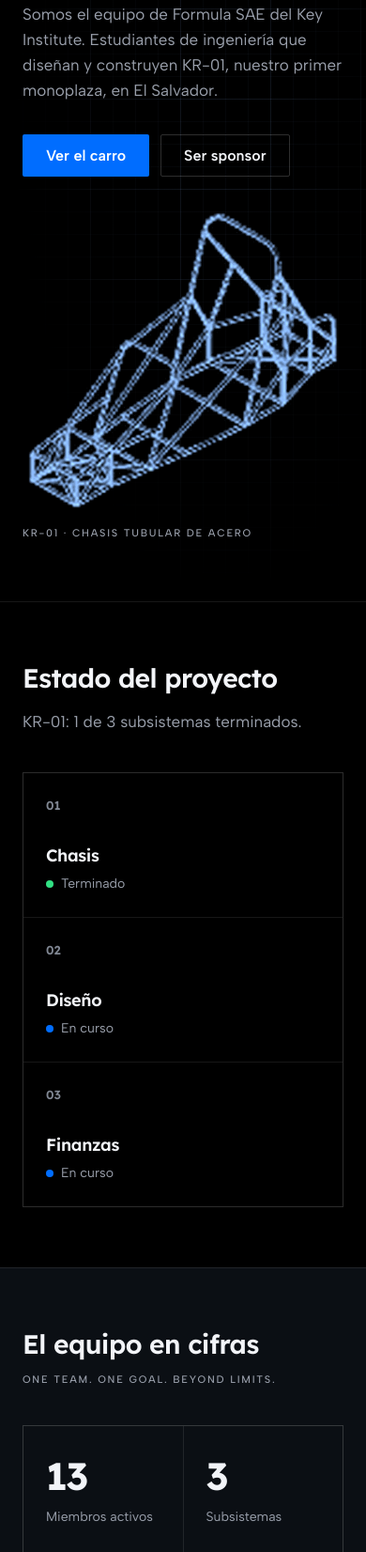
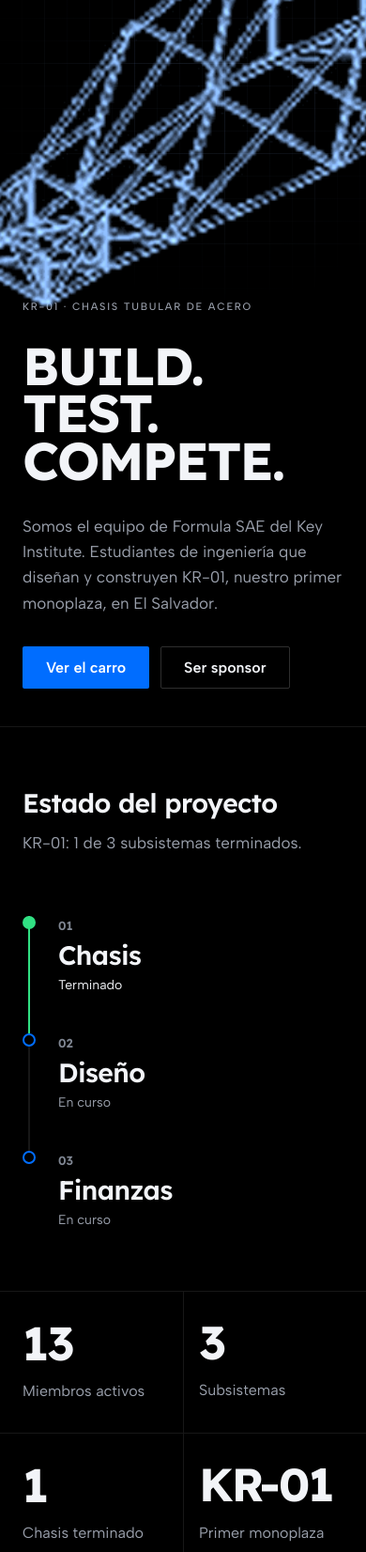
Before and after one commit to DiegoMontPy/Kinetic, an Astro site: page / in a window 390 px wide. Shown: the part 348-2000 px from the top of the page at 94% size. Built offline with nearby package versions, Linux system fonts and the light colour scheme; Astro itself is replaced by a stand-in of ours.

Commit message:
feat: rediseña Inicio con hero a sangre, riel de estado, banda de cifras y secuencia de fases

```diff
--- a/src/components/FsaeExplainer.astro
+++ b/src/components/FsaeExplainer.astro
@@ -11,7 +11,7 @@ const { fsae } = home;
       <p class="lede">{fsae.intro}</p>
       <p class="note">{fsae.companyNote}</p>
     </div>
-    <ol class="phases list-reset">
+    <ol class="sequence list-reset">
       {fsae.phases.map((phase, index) => (
         <li class="phase" data-reveal>
           <span class="number" aria-hidden="true">
@@ -36,6 +36,8 @@ const { fsae } = home;
   }
 
   .intro {
+    position: sticky;
+    top: calc(var(--nav-height) + var(--space-10));
     display: grid;
     gap: var(--space-5);
   }
@@ -47,39 +49,66 @@ const { fsae } = home;
 
   .phase {
     display: grid;
-    grid-template-columns: var(--space-12) minmax(0, 1fr);
-    gap: var(--space-4);
-    padding-block: var(--space-6);
-    border-top: var(--border-width) solid var(--color-border);
+    grid-template-columns: var(--space-16) minmax(0, 1fr);
+    column-gap: var(--space-6);
   }
 
-  .phase:last-child {
-    border-bottom: var(--border-width) solid var(--color-border);
+  /* The number column stretches the full height of the phase, so its line reaches the next one. */
+  .number {
+    display: flex;
+    flex-direction: column;
+    color: var(--color-line-blue);
+    font-family: var(--font-heading);
+    font-size: var(--text-xl);
+    font-weight: var(--weight-bold);
+    font-variant-numeric: tabular-nums;
+    line-height: var(--leading-display);
+    letter-spacing: var(--tracking-display);
   }
 
-  .number {
-    color: var(--color-accent-hover);
-    font-family: var(--font-heading);
-    font-size: var(--text-sm);
-    font-weight: var(--weight-semibold);
-    font-variant-numeric: tabular-nums;
-    line-height: var(--leading-snug);
-    padding-top: var(--space-1);
+  .phase:not(:last-child) .number::after {
+    content: "";
+    flex: 1;
+    width: var(--border-width);
+    margin: var(--space-4) 0 var(--space-4) var(--space-4);
+    background: var(--color-line-blue);
   }
 
   .body {
     display: grid;
+    align-content: start;
     gap: var(--space-2);
+    padding-bottom: var(--space-12);
+  }
+
+  .phase:last-child .body {
+    padding-bottom: 0;
+  }
+
+  .body h3 {
+    font-size: var(--text-xl);
   }
 
   .body p {
+    max-width: var(--measure-narrow);
     color: var(--color-text-muted);
   }
 
   @media (max-width: 959px) {
     .layout {
       grid-template-columns: minmax(0, 1fr);
-      gap: var(--space-10);
+      gap: var(--space-12);
+    }
+
+    .intro {
+      position: static;
+    }
+  }
+
+  @media (max-width: 639px) {
+    .phase {
+      grid-template-columns: var(--space-12) minmax(0, 1fr);
+      column-gap: var(--space-4);
     }
   }
 </style>
--- a/src/components/HomeHero.astro
+++ b/src/components/HomeHero.astro
@@ -18,10 +18,9 @@ const visual = [render, wireframe]
   .find((image): image is { alt: string; src: ImageMetadata } => image.src !== undefined);
 ---
 
-<section class="hero blueprint" aria-labelledby="hero-title">
-  <div class="container grid">
-    <div class="copy">
-      <p class="caps">{hero.eyebrow}</p>
+<section class="hero" aria-labelledby="hero-title">
+  <div class="container copy">
+    <p class="caps label eyebrow">{hero.eyebrow}</p>
     <h1 id="hero-title" class="motto" lang="en">
       {site.motto.map((line) => (
         <span>{line}</span>
@@ -38,46 +37,59 @@ const visual = [render, wireframe]
     </div>
   </div>
   <figure class="visual">
+    <div class="render blueprint">
       {visual ? (
         <Picture
           src={visual.src}
           alt={visual.alt}
           formats={["avif", "webp"]}
           fallbackFormat="webp"
-          widths={[480, 720, 960, 1440]}
-          sizes="(min-width: 960px) 600px, calc(100vw - 48px)"
-          width={960}
+          widths={[720, 1080, 1440, 1920, 2400]}
+          sizes="(min-width: 960px) 184vw, 150vw"
+          width={1440}
           loading="eager"
           fetchpriority="high"
         />
       ) : (
         <Placeholder ratio="16:9" label={placeholderLabels.render} icon="render" />
       )}
-      <figcaption class="caps">{car.images.caption}</figcaption>
+    </div>
+    <figcaption class="caps label caption">{car.images.caption}</figcaption>
   </figure>
-  </div>
 </section>
 
 <style>
   .hero {
+    position: relative;
     display: grid;
     align-items: center;
     min-height: var(--hero-min-height);
-    padding-block: var(--space-12) var(--space-16);
+    padding-block: var(--space-12);
+    overflow: clip;
+    container-type: inline-size;
   }
 
-  .grid {
-    display: grid;
-    grid-template-columns: minmax(0, 1fr) minmax(0, 1.15fr);
-    align-items: center;
-    gap: var(--space-12);
+  .copy {
+    position: relative;
+    z-index: 1;
+  }
+
+  /* Small labels sit on a black tag so they stay legible wherever the render passes behind. */
+  .label {
+    width: fit-content;
+    padding: var(--space-1) var(--space-2);
+    background: var(--color-bg);
+  }
+
+  .eyebrow {
+    margin-inline-start: calc(-1 * var(--space-2));
   }
 
   .motto {
-    margin-block: var(--space-5) var(--space-6);
+    margin-block: var(--space-6) var(--space-8);
     font-size: var(--text-display);
     font-weight: var(--weight-bold);
-    line-height: var(--leading-tight);
+    line-height: var(--leading-display);
     letter-spacing: var(--tracking-display);
   }
 
@@ -86,7 +98,7 @@ const visual = [render, wireframe]
   }
 
   .intro {
-    max-width: var(--measure-narrow);
+    max-width: var(--measure-hero);
   }
 
   .actions {
@@ -96,24 +108,40 @@ const visual = [render, wireframe]
     margin-top: var(--space-8);
   }
 
-  .visual :global(img) {
+  .visual {
+    position: absolute;
+    inset: 0;
+    margin: 0;
+  }
+
+  /* Anchored to the viewport edge, not the container, so the chassis is cut by the frame. */
+  .render {
+    --blueprint-shape: ellipse 58% 62% at 50% 50%;
+    position: absolute;
+    top: 50%;
+    right: calc(var(--hero-visual-width) * var(--hero-visual-crop) * -1);
+    width: var(--hero-visual-width);
+    translate: 0 -50%;
+  }
+
+  .render :global(img) {
     width: 100%;
     height: auto;
+    mask-image: linear-gradient(to right, rgb(0 0 0 / var(--hero-render-dim)) 14%, black 58%);
   }
 
-  .visual figcaption {
-    margin-top: var(--space-3);
-    text-align: right;
+  .caption {
+    position: absolute;
+    right: max(var(--gutter), (100cqi - var(--container)) / 2);
+    bottom: var(--space-8);
   }
 
   @media (prefers-reduced-motion: no-preference) {
-    .copy > *,
-    .visual {
+    .copy > * {
       animation: hero-enter var(--duration-reveal) var(--ease-out) both;
     }
 
-    .copy > :nth-child(2),
-    .visual {
+    .copy > :nth-child(2) {
       animation-delay: var(--stagger-step);
     }
 
@@ -124,6 +152,10 @@ const visual = [render, wireframe]
     .copy > :nth-child(4) {
       animation-delay: calc(3 * var(--stagger-step));
     }
+
+    .visual {
+      animation: hero-fade var(--duration-reveal) var(--ease-out) var(--stagger-step) both;
+    }
   }
 
   @keyframes hero-enter {
@@ -133,18 +165,50 @@ const visual = [render, wireframe]
     }
   }
 
+  @keyframes hero-fade {
+    from {
+      opacity: 0;
+    }
+  }
+
+  /* Stacked in reading order: eyebrow, render with its caption, then motto, intro and actions. */
   @media (max-width: 959px) {
     .hero {
-      min-height: auto;
+      align-content: center;
+      align-items: start;
+      padding: var(--space-8) var(--gutter) var(--space-10);
     }
 
-    .grid {
-      grid-template-columns: minmax(0, 1fr);
-      gap: var(--space-8);
+    .copy {
+      display: contents;
     }
 
-    .visual figcaption {
-      text-align: left;
+    .eyebrow {
+      order: -2;
+    }
+
+    .visual {
+      position: static;
+      order: -1;
+      margin-inline: calc(-1 * var(--gutter));
+    }
+
+    .render {
+      position: relative;
+      top: auto;
+      right: auto;
+      margin-left: calc(100% - var(--hero-visual-width) * (1 - var(--hero-visual-crop)));
+      translate: none;
+    }
+
+    .render :global(img) {
+      mask-image: none;
+    }
+
+    /* Pulled up over the render's transparent bottom margin so it sits right under the chassis. */
+    .caption {
+      position: static;
+      margin: calc(var(--hero-visual-width) * -0.04) 0 0 calc(var(--gutter) - var(--space-2));
     }
   }
 </style>
--- a/src/components/KeyFigures.astro
+++ b/src/components/KeyFigures.astro
@@ -1,6 +1,6 @@
 ---
 import { car } from "../data/car";
-import { home, site } from "../data/site";
+import { home } from "../data/site";
 import { subsystems } from "../data/subsystems";
 import { team } from "../data/team";
 
@@ -13,14 +13,10 @@ const figures: { label: string; value: number | string }[] = [
 ];
 ---
 
-<section class="section figures-section" aria-labelledby="figures-title">
-  <div class="container">
-    <div class="head">
-      <h2 id="figures-title">{home.figures.heading}</h2>
-      <p class="caps" lang="en">
-        {site.taglines.team}
-      </p>
-    </div>
+<section class="band" aria-labelledby="figures-title">
+  <h2 id="figures-title" class="visually-hidden">
+    {home.figures.heading}
+  </h2>
   <dl class="figures">
     {figures.map((figure) => (
       <div class="figure" data-reveal>
@@ -37,46 +33,43 @@ const figures: { label: string; value: number | string }[] = [
       </div>
     ))}
   </dl>
-  </div>
 </section>
 
 <style>
-  .figures-section {
-    background: var(--color-surface);
+  .band {
+    container-type: inline-size;
+    border-top: var(--border-width) solid var(--color-border);
+    background: var(--color-bg);
   }
 
-  .head {
-    display: flex;
-    flex-wrap: wrap;
-    align-items: baseline;
-    justify-content: space-between;
-    gap: var(--space-3) var(--space-8);
-    margin-bottom: var(--space-10);
-  }
-
+  /* Columns never shrink below their figure, and share whatever width is left. */
   .figures {
     display: grid;
-    grid-template-columns: repeat(4, minmax(0, 1fr));
-    gap: var(--border-width);
-    border: var(--border-width) solid var(--color-border);
-    background: var(--color-border);
+    grid-auto-columns: minmax(max-content, 1fr);
+    grid-auto-flow: column;
   }
 
   .figure {
     display: flex;
     flex-direction: column-reverse;
     justify-content: flex-end;
-    gap: var(--space-3);
-    padding: var(--space-8) var(--space-6);
-    background: var(--color-surface);
+    gap: var(--space-4);
+    padding: var(--space-16) var(--space-8);
+    border-left: var(--border-width) solid var(--color-border);
+  }
+
+  /* The first figure lines up with the page content; the band runs on to the right edge. */
+  .figure:first-child {
+    padding-left: max(var(--gutter), (100cqi - var(--container)) / 2);
+    border-left: 0;
   }
 
   .value {
     font-family: var(--font-heading);
-    font-size: var(--text-2xl);
+    font-size: var(--text-figure);
     font-weight: var(--weight-bold);
     font-variant-numeric: tabular-nums;
-    line-height: var(--leading-tight);
+    line-height: var(--leading-display);
     letter-spacing: var(--tracking-display);
   }
 
@@ -88,12 +81,47 @@ const figures: { label: string; value: number | string }[] = [
 
   .label {
     color: var(--color-text-muted);
-    font-size: var(--text-sm);
+    font-size: var(--text-base);
   }
 
   @media (max-width: 959px) {
     .figures {
       grid-template-columns: repeat(2, minmax(0, 1fr));
+      grid-auto-flow: row;
+    }
+
+    .figure,
+    .figure:first-child {
+      padding: var(--space-12) var(--gutter);
+    }
+
+    .figure:nth-child(odd) {
+      border-left: 0;
+    }
+
+    .figure:nth-child(n + 3) {
+      border-top: var(--border-width) solid var(--color-border);
+    }
+  }
+
+  /* Two by two on phones: the figure size follows the cell width so "KR-01" always fits. */
+  @media (max-width: 639px) {
+    .figure,
+    .figure:first-child {
+      container-type: inline-size;
+      padding-block: var(--space-8);
+    }
+
+    .figure:nth-child(odd) {
+      padding-right: var(--space-4);
+    }
+
+    .figure:nth-child(even) {
+      padding-left: var(--space-4);
+    }
+
+    .value {
+      font-size: min(var(--text-figure), var(--figure-fit));
     }
   }
 </style>
--- a/src/components/ProjectStatus.astro
+++ b/src/components/ProjectStatus.astro
@@ -3,50 +3,97 @@ import { car } from "../data/car";
 import { home } from "../data/site";
 import { statusLabels, subsystems } from "../data/subsystems";
 import KeepTogether from "./KeepTogether.astro";
-import StatusDot from "./StatusDot.astro";
 
 const done = subsystems.filter((subsystem) => subsystem.status === "done").length;
 ---
 
 <section class="section" aria-labelledby="status-title">
   <div class="container">
-    <div class="section-head">
+    <div class="head">
       <h2 id="status-title">{home.status.heading}</h2>
-      <p class="lede">
+      <p class="summary">
         <KeepTogether text={home.status.summary(car.name, done, subsystems.length)} />
       </p>
     </div>
-    <ul class="cells list-reset">
+    <ol class="rail list-reset">
       {subsystems.map((subsystem, index) => (
-        <li class="cell" data-reveal>
+        <li class="stop" data-status={subsystem.status} data-reveal>
+          <span class="marker" aria-hidden="true" />
           <span class="index" aria-hidden="true">
             {String(index + 1).padStart(2, "0")}
           </span>
           <h3 class="name">{subsystem.name}</h3>
-          <p class="state">
-            <StatusDot status={subsystem.status} />
-            {statusLabels[subsystem.status]}
-          </p>
+          <p class="state">{statusLabels[subsystem.status]}</p>
         </li>
       ))}
-    </ul>
+    </ol>
   </div>
 </section>
 
 <style>
-  .cells {
+  .head {
+    display: flex;
+    flex-wrap: wrap;
+    align-items: baseline;
+    justify-content: space-between;
+    gap: var(--space-3) var(--space-8);
+    margin-bottom: var(--space-16);
+  }
+
+  .summary {
+    color: var(--color-text-muted);
+    font-size: var(--text-md);
+  }
+
+  .rail {
     display: grid;
     grid-template-columns: repeat(auto-fit, minmax(min(100%, var(--cell-min)), 1fr));
-    gap: var(--border-width);
-    border: var(--border-width) solid var(--color-border);
-    background: var(--color-border);
+    row-gap: var(--space-12);
   }
 
-  .cell {
+  /* Each stop draws the stretch of line up to the next one; a finished stop fills it. */
+  .stop {
+    position: relative;
     display: grid;
-    gap: var(--space-2);
-    padding: var(--space-6);
+    gap: var(--space-1);
+    padding: calc(var(--stop-size) + var(--space-6)) var(--space-6) 0 0;
+  }
+
+  .stop::before {
+    content: "";
+    position: absolute;
+    top: calc(var(--stop-size) / 2);
+    right: 0;
+    left: 0;
+    height: var(--border-width);
+    background: var(--color-border-strong);
+    translate: 0 -50%;
+  }
+
+  .stop[data-status="done"]::before {
+    height: var(--border-width-strong);
+    background: var(--color-done);
+  }
+
+  .marker {
+    position: absolute;
+    top: 0;
+    left: 0;
+    z-index: 1;
+    width: var(--stop-size);
+    height: var(--stop-size);
+    border: var(--border-width-strong) solid var(--color-text-subtle);
+    border-radius: 50%;
     background: var(--color-bg);
+  }
+
+  .stop[data-status="done"] .marker {
+    border-color: var(--color-done);
+    background: var(--color-done);
+  }
+
+  .stop[data-status="in-progress"] .marker {
+    border-color: var(--color-accent);
   }
 
   .index {
@@ -57,14 +104,48 @@ const done = subsystems.filter((subsystem) => subsystem.status === "done").lengt
   }
 
   .name {
-    margin-top: var(--space-6);
+    font-size: var(--text-xl);
   }
 
   .state {
-    display: flex;
-    align-items: center;
-    gap: var(--space-2);
     color: var(--color-text-muted);
     font-size: var(--text-sm);
   }
+
+  .stop[data-status="done"] .state {
+    color: var(--color-text);
+  }
+
+  @media (max-width: 639px) {
+    .rail {
+      row-gap: 0;
+    }
+
+    .stop {
+      padding: 0 0 var(--space-10) calc(var(--stop-size) + var(--space-6));
+    }
+
+    .stop::before {
+      top: 0;
+      right: auto;
+      bottom: 0;
+      left: calc(var(--stop-size) / 2);
+      width: var(--border-width);
+      height: auto;
+      translate: -50% 0;
+    }
+
+    .stop[data-status="done"]::before {
+      width: var(--border-width-strong);
+      height: auto;
+    }
+
+    .stop:last-child {
+      padding-bottom: 0;
+    }
+
+    .stop:last-child::before {
+      display: none;
+    }
+  }
 </style>
--- a/src/components/SponsorWall.astro
+++ b/src/components/SponsorWall.astro
@@ -1,4 +1,5 @@
 ---
+import { site } from "../data/site";
 import { sponsorSection, sponsors, tiers } from "../data/sponsors";
 import { withBase } from "../lib/paths";
 import Icon from "./Icon.astro";
@@ -17,10 +18,15 @@ const showTierHeadings = walls.length > 1;
 const { invite } = sponsorSection;
 ---
 
-<section class="section" aria-labelledby="sponsors-title">
+<section class="section sponsors" aria-labelledby="sponsors-title">
   <div class="container">
     <div class="section-head">
-      <h2 id="sponsors-title">{sponsorSection.heading}</h2>
+      <p class="caps" lang="en">
+        {site.taglines.team}
+      </p>
+      <h2 class="title" id="sponsors-title">
+        {sponsorSection.heading}
+      </h2>
       <p class="lede">
         <KeepTogether text={sponsorSection.lead} />
       </p>
@@ -51,6 +57,17 @@ const { invite } = sponsorSection;
 </section>
 
 <style>
+  .sponsors {
+    padding-top: var(--section-space-lg);
+  }
+
+  .title {
+    font-size: var(--text-2xl);
+    font-weight: var(--weight-bold);
+    line-height: var(--leading-tight);
+    letter-spacing: var(--tracking-display);
+  }
+
   .tier + .tier {
     margin-top: var(--space-10);
   }
```
Lines whose indentation alone changed are shown as unchanged.
